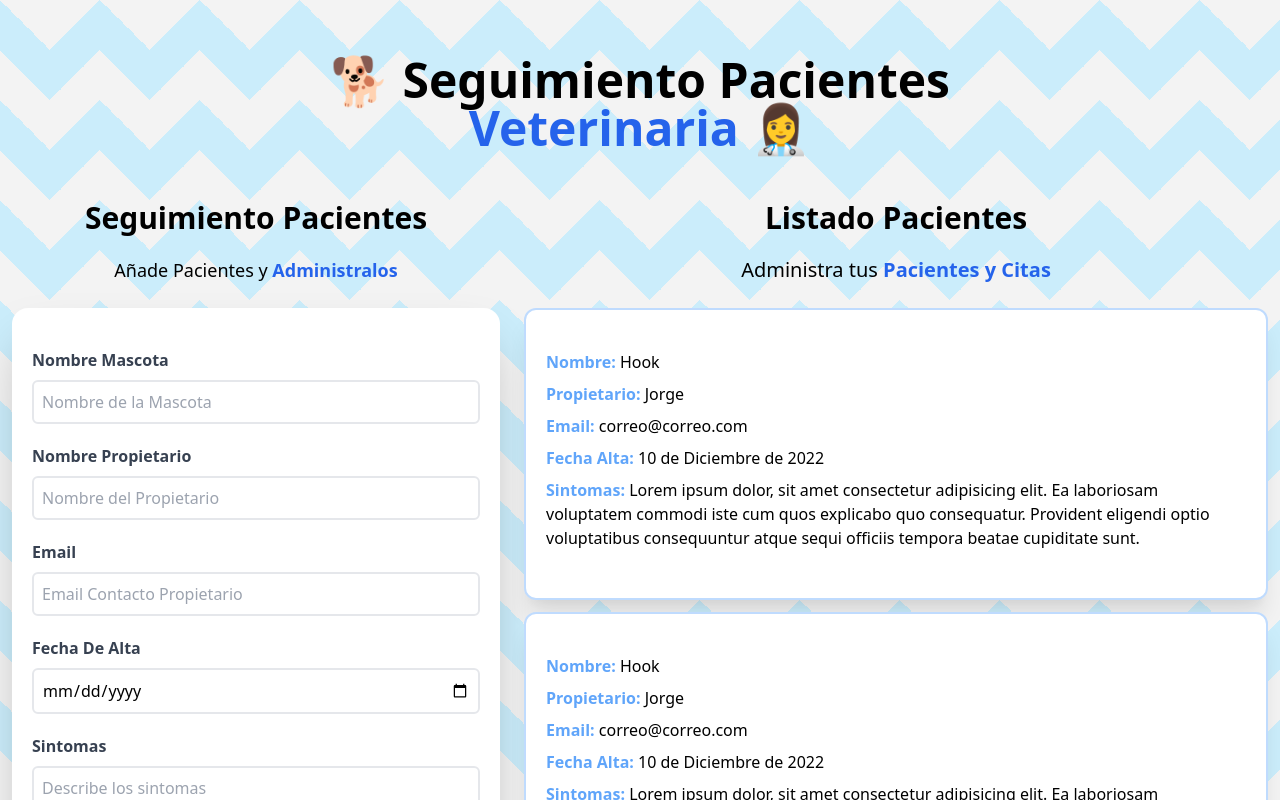
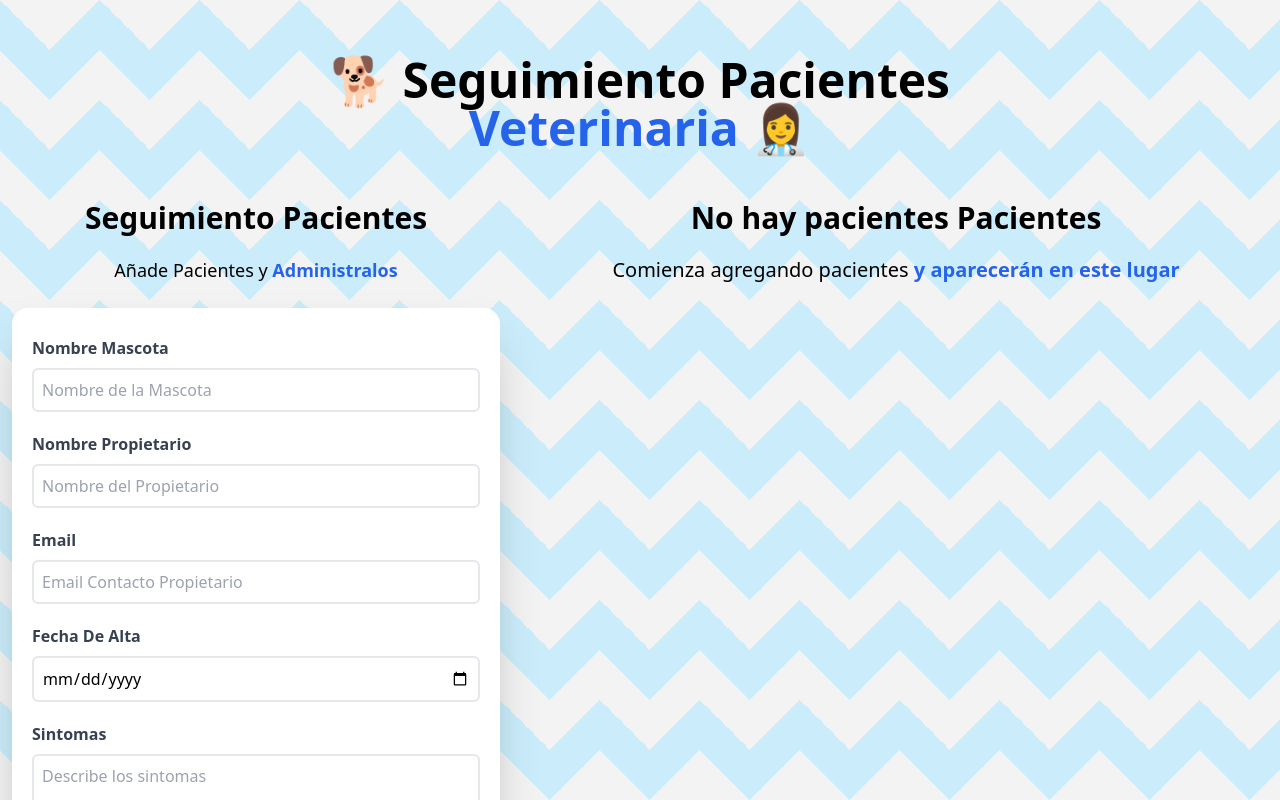
Before and after one commit to JorgeRodz/React-Vite-CitasVet, a React (Vite) app: page / in a window 1280 px wide. Shown: the top 800 px of the page. Built offline with nearby package versions, Linux system fonts and the light colour scheme.

Commit message:
Add CRUD logic to app componets

```diff
--- a/src/App.jsx
+++ b/src/App.jsx
@@ -1,9 +1,19 @@
+import { useState } from "react";
+
 import Header from "./components/Header";
 import Form from "./components/Form";
 import ListadoPacientes from "./components/ListadoPacientes";
 
 function App() {
-  /* Here we can put js code */
+  const [pacientes, setPacientes] = useState([]);
+  const [paciente, setPaciente] = useState({});
+
+  const eliminarPaciente = (id) => {
+    const pacientesActualizados = pacientes.filter(
+      (paciente) => paciente.id !== id
+    );
+    setPacientes(pacientesActualizados);
+  };
 
   return (
     /*
@@ -15,8 +25,17 @@ function App() {
     <div className="container mx-auto mt-14">
       <Header />
       <div className="mt-12 md:flex">
-        <Form />
-        <ListadoPacientes />
+        <Form
+          pacientes={pacientes}
+          setPacientes={setPacientes}
+          paciente={paciente}
+          setPaciente={setPaciente}
+        />
+        <ListadoPacientes
+          pacientes={pacientes}
+          setPaciente={setPaciente}
+          eliminarPaciente={eliminarPaciente}
+        />
       </div>
     </div>
   );
--- a/src/components/Form.jsx
+++ b/src/components/Form.jsx
@@ -1,4 +1,99 @@
-const Form = () => {
+import { useState, useEffect } from "react";
+import Error from "./Error";
+
+const Form = ({ pacientes, setPacientes, paciente, setPaciente }) => {
+  /*-------------------------------------------------- states ------------------------------------------------------*/
+  const [nombreMascota, setNombreMascota] = useState("");
+  const [propietario, setPropietario] = useState("");
+  const [email, setEmail] = useState("");
+  const [fechaAlta, setFechaAlta] = useState("");
+  const [sintomas, setSintomas] = useState("");
+
+  const [error, setError] = useState(false);
+
+  /*-------------------------------------------------- useEffect ------------------------------------------------------*/
+
+  // Esto solo se ejecuta cuando hay un cambio en el state de paciente - es el equivalente a componentDidUpdate de React Class Component
+  useEffect(() => {
+    if (Object.keys(paciente).length > 0) {
+      setNombreMascota(paciente.nombreMascota);
+      setPropietario(paciente.propietario);
+      setEmail(paciente.email);
+      setFechaAlta(paciente.fechaAlta);
+      setSintomas(paciente.sintomas);
+    }
+  }, [paciente]);
+
+  // Esto solo se ejecuta cuando el componente es renderizado - es el equivalente a componentDidMount de React Class Component
+  useEffect(() => {
+    // console.log(`El componente esta listo`);
+  }, []);
+
+  /*-------------------------------------------------- helper variables ------------------------------------------------------*/
+
+  const mensajeError = "Todos los campos son obligatorios";
+
+  /*-------------------------------------------------- helper functions ------------------------------------------------------*/
+
+  const generarId = () => {
+    const ramdom = Math.random().toString(36).substring(2);
+    const fecha = Date.now().toString(36);
+
+    return ramdom + fecha;
+  };
+
+  /*-------------------------------------------------- form validations ------------------------------------------------------*/
+  const handleSubmit = (e) => {
+    e.preventDefault();
+
+    // Validación para que los inputs no estén vacíos
+    if ([nombreMascota, propietario, email, fechaAlta, sintomas].includes("")) {
+      setError(true);
+      return;
+    }
+
+    setError(false);
+
+    // Objeto del paciente en el cual vamos a agregar todos los datos de los states.
+    const objetoPaciente = {
+      nombreMascota,
+      propietario,
+      email,
+      fechaAlta,
+      sintomas,
+    };
+
+    if (paciente.id) {
+      // Editando el Registro
+      objetoPaciente.id = paciente.id;
+      const pacientesActualizados = pacientes.map((pacienteState) => {
+        // pacienteState.id === paciente.id ? objetoPaciente : pacienteState
+        if (pacienteState.id === paciente.id) {
+          return objetoPaciente;
+        }
+
+        return pacienteState;
+      });
+
+      setPacientes(pacientesActualizados);
+      setPaciente({});
+    } else {
+      // Nuevo registro
+      objetoPaciente.id = generarId();
+      setPacientes([objetoPaciente, ...pacientes]);
+    }
+
+    // Reiniciar los inputs de los formularios
+    setNombreMascota("");
+    setPropietario("");
+    setEmail("");
+    setFechaAlta("");
+    setSintomas("");
+
+    return;
+  };
+
+  /*-------------------------------------------------- return component jsx ------------------------------------------------------*/
   return (
     <div className="md:w-1/2 lg:w-2/5">
       <h2 className="font-black text-3xl text-center">Seguimiento Pacientes</h2>
@@ -6,7 +101,23 @@ const Form = () => {
         Añade Pacientes y{" "}
         <span className="text-blue-600 font-bold">Administralos</span>
       </p>
-      <form className="bg-white shadow-2xl rounded-2xl py-10 px-5 mx-3">
+      <form
+        className={
+          paciente.id
+            ? "bg-white border-2 border-green-400 shadow-2xl rounded-2xl py-7 px-5 mx-3"
+            : "bg-white shadow-2xl rounded-2xl py-7 px-5 mx-3"
+        }
+        onSubmit={handleSubmit}
+      >
+        {/* AND logical operator returns the first falsy value. If not find any falsy value....the last value is return no matter if is truthy or falsy.
+          - In this case when error is false....React does not render anything.
+          - But when error is true....React render the last value; in this case is the html tag.
+          */}
+        {error && (
+          <Error>
+            <strong className="font-bold">{mensajeError}</strong>
+          </Error>
+        )}
         <div className="mb-5">
           <label
             className="block text-gray-700 capitalize font-bold"
@@ -15,10 +126,16 @@ const Form = () => {
             Nombre Mascota
           </label>
           <input
-            className="border-2 w-full p-2 mt-2 placeholder-gray-400 rounded-md focus:outline-none focus:ring-2 focus:ring-blue-600"
+            className={
+              paciente.id
+                ? "border-2 w-full p-2 mt-2 placeholder-gray-400 rounded-md focus:outline-none focus:ring-2 focus:ring-green-400"
+                : "border-2 w-full p-2 mt-2 placeholder-gray-400 rounded-md focus:outline-none focus:ring-2 focus:ring-blue-600"
+            }
             type="text"
             id="mascota"
             placeholder="Nombre de la Mascota"
+            value={nombreMascota}
+            onChange={(e) => setNombreMascota(e.target.value)}
           />
         </div>
         <div className="mb-5">
@@ -29,10 +146,16 @@ const Form = () => {
             Nombre Propietario
           </label>
           <input
-            className="border-2 w-full p-2 mt-2 placeholder-gray-400 rounded-md focus:outline-none focus:ring-2 focus:ring-blue-600"
+            className={
+              paciente.id
+                ? "border-2 w-full p-2 mt-2 placeholder-gray-400 rounded-md focus:outline-none focus:ring-2 focus:ring-green-400"
+                : "border-2 w-full p-2 mt-2 placeholder-gray-400 rounded-md focus:outline-none focus:ring-2 focus:ring-blue-600"
+            }
             type="text"
             id="propietario"
             placeholder="Nombre del Propietario"
+            value={propietario}
+            onChange={(e) => setPropietario(e.target.value)}
           />
         </div>
         <div className="mb-5">
@@ -43,10 +166,16 @@ const Form = () => {
             Email
           </label>
           <input
-            className="border-2 w-full p-2 mt-2 placeholder-gray-400 rounded-md focus:outline-none focus:ring-2 focus:ring-blue-600"
+            className={
+              paciente.id
+                ? "border-2 w-full p-2 mt-2 placeholder-gray-400 rounded-md focus:outline-none focus:ring-2 focus:ring-green-400"
+                : "border-2 w-full p-2 mt-2 placeholder-gray-400 rounded-md focus:outline-none focus:ring-2 focus:ring-blue-600"
+            }
             type="email"
             id="email"
             placeholder="Email Contacto Propietario"
+            value={email}
+            onChange={(e) => setEmail(e.target.value)}
           />
         </div>
         <div className="mb-5">
@@ -57,9 +186,15 @@ const Form = () => {
             Fecha de Alta
           </label>
           <input
-            className="border-2 w-full p-2 mt-2 placeholder-gray-400 rounded-md focus:outline-none focus:ring-2 focus:ring-blue-600"
+            className={
+              paciente.id
+                ? "border-2 w-full p-2 mt-2 placeholder-gray-400 rounded-md focus:outline-none focus:ring-2 focus:ring-green-400"
+                : "border-2 w-full p-2 mt-2 placeholder-gray-400 rounded-md focus:outline-none focus:ring-2 focus:ring-blue-600"
+            }
             type="date"
             id="fechaAlta"
+            value={fechaAlta}
+            onChange={(e) => setFechaAlta(e.target.value)}
           />
         </div>
         <div className="mb-5">
@@ -70,15 +205,21 @@ const Form = () => {
             Sintomas
           </label>
           <textarea
-            className="border-2 w-full p-2 mt-2 placeholder-gray-400 rounded-md focus:outline-none focus:ring-2 focus:ring-blue-600"
+            className={
+              paciente.id
+                ? "border-2 w-full p-2 mt-2 placeholder-gray-400 rounded-md focus:outline-none focus:ring-2 focus:ring-green-400"
+                : "border-2 w-full p-2 mt-2 placeholder-gray-400 rounded-md focus:outline-none focus:ring-2 focus:ring-blue-600"
+            }
             id="sintomas"
             placeholder="Describe los sintomas"
+            value={sintomas}
+            onChange={(e) => setSintomas(e.target.value)}
           />
         </div>
         <input
           className="bg-blue-600 hover:bg-blue-700 transition-all duration-150  hover:shadow-xl hover:-translate-y-0.5 transform block min-w-min my-0 mx-auto py-3 px-6 text-white uppercase font-bold rounded-3xl cursor-pointer"
           type="submit"
-          value="Agregar paciente"
+          value={paciente.id ? "Guardar Nuevos Cambios" : "Agregar paciente"}
         />
       </form>
     </div>
--- a/src/components/ListadoPacientes.jsx
+++ b/src/components/ListadoPacientes.jsx
@@ -1,19 +1,37 @@
 import Paciente from "./Paciente";
 
-const ListadoPacientes = () => {
+const ListadoPacientes = ({ pacientes, setPaciente, eliminarPaciente }) => {
   return (
     <div className="md:w-1/2 lg:w-3/5 overflow-y-scroll md:h-screen mt-16 md:mt-0">
-      <h2 className="font-black text-3xl text-center">Listado Pacientes</h2>
-      <p className="text-xl mt-5 mb-6 text-center">
-        Administra tus{" "}
-        <span className="text-blue-600 font-bold">Pacientes y Citas</span>
-      </p>
-      <Paciente />
-      <Paciente />
-      <Paciente />
-      <Paciente />
-      <Paciente />
-      <Paciente />
+      {pacientes && pacientes.length ? (
+        <>
+          <h2 className="font-black text-3xl text-center">Listado Pacientes</h2>
+          <p className="text-xl mt-5 mb-6 text-center">
+            Administra tus{" "}
+            <span className="text-blue-600 font-bold">Pacientes y Citas</span>
+          </p>
+          {pacientes.map((paciente) => (
+            <Paciente
+              paciente={paciente}
+              key={paciente.id}
+              setPaciente={setPaciente}
+              eliminarPaciente={eliminarPaciente}
+            />
+          ))}
+        </>
+      ) : (
+        <>
+          <h2 className="font-black text-3xl text-center">
+            No hay pacientes Pacientes
+          </h2>
+          <p className="text-xl mt-5 mb-6 text-center">
+            Comienza agregando pacientes{" "}
+            <span className="text-blue-600 font-bold">
+              y aparecerán en este lugar
+            </span>
+          </p>
+        </>
+      )}
     </div>
   );
 };
--- a/src/components/Paciente.jsx
+++ b/src/components/Paciente.jsx
@@ -1,34 +1,52 @@
-const Paciente = () => {
+const Paciente = ({ paciente, setPaciente, eliminarPaciente }) => {
   return (
-    <div className="m-3 bg-white border-2 border-blue-200 shadow-xl px-5 py-10 rounded-xl">
+    <div className="m-3 bg-white shadow-xl px-5 py-5 rounded-xl mb-6">
       <p className="font-bold mb-2 text-blue-400 capitalize">
-        Nombre: <span className="normal-case font-normal text-black">Hook</span>
+        Nombre:{" "}
+        <span className="normal-case font-normal text-black">
+          {paciente.nombreMascota}
+        </span>
       </p>
       <p className="font-bold mb-2 text-blue-400 capitalize">
         Propietario:{" "}
-        <span className="normal-case font-normal text-black">Jorge</span>
+        <span className="normal-case font-normal text-black">
+          {paciente.propietario}
+        </span>
       </p>
       <p className="font-bold mb-2 text-blue-400 capitalize">
         Email:{" "}
         <span className="normal-case font-normal text-black">
-          correo@correo.com
+          {paciente.email}
         </span>
       </p>
       <p className="font-bold mb-2 text-blue-400 capitalize">
         Fecha Alta:{" "}
         <span className="normal-case font-normal text-black">
-          10 de Diciembre de 2022
+          {paciente.fechaAlta}
         </span>
       </p>
       <p className="font-bold mb-2 text-blue-400 capitalize">
         Sintomas:{" "}
         <span className="normal-case font-normal text-black">
-          Lorem ipsum dolor, sit amet consectetur adipisicing elit. Ea
-          laboriosam voluptatem commodi iste cum quos explicabo quo consequatur.
-          Provident eligendi optio voluptatibus consequuntur atque sequi
-          officiis tempora beatae cupiditate sunt.
+          {paciente.sintomas}
         </span>
       </p>
+      <div className="flex justify-evenly mt-5">
+        <button
+          type="button"
+          className="bg-green-600 hover:bg-green-700 transition-all duration-150  hover:shadow-xl hover:-translate-y-0.5 transform py-1 px-8 text-white capitalize font-bold rounded-lg cursor-pointer"
+          onClick={() => setPaciente(paciente)}
+        >
+          Editar
+        </button>
+        <button
+          type="button"
+          className="bg-red-600 hover:bg-red-700 transition-all duration-150  hover:shadow-xl hover:-translate-y-0.5 transform py-1 px-8 text-white capitalize font-bold rounded-lg cursor-pointer"
+          onClick={() => eliminarPaciente(paciente.id)}
+        >
+          Eliminar
+        </button>
+      </div>
     </div>
   );
 };
```
